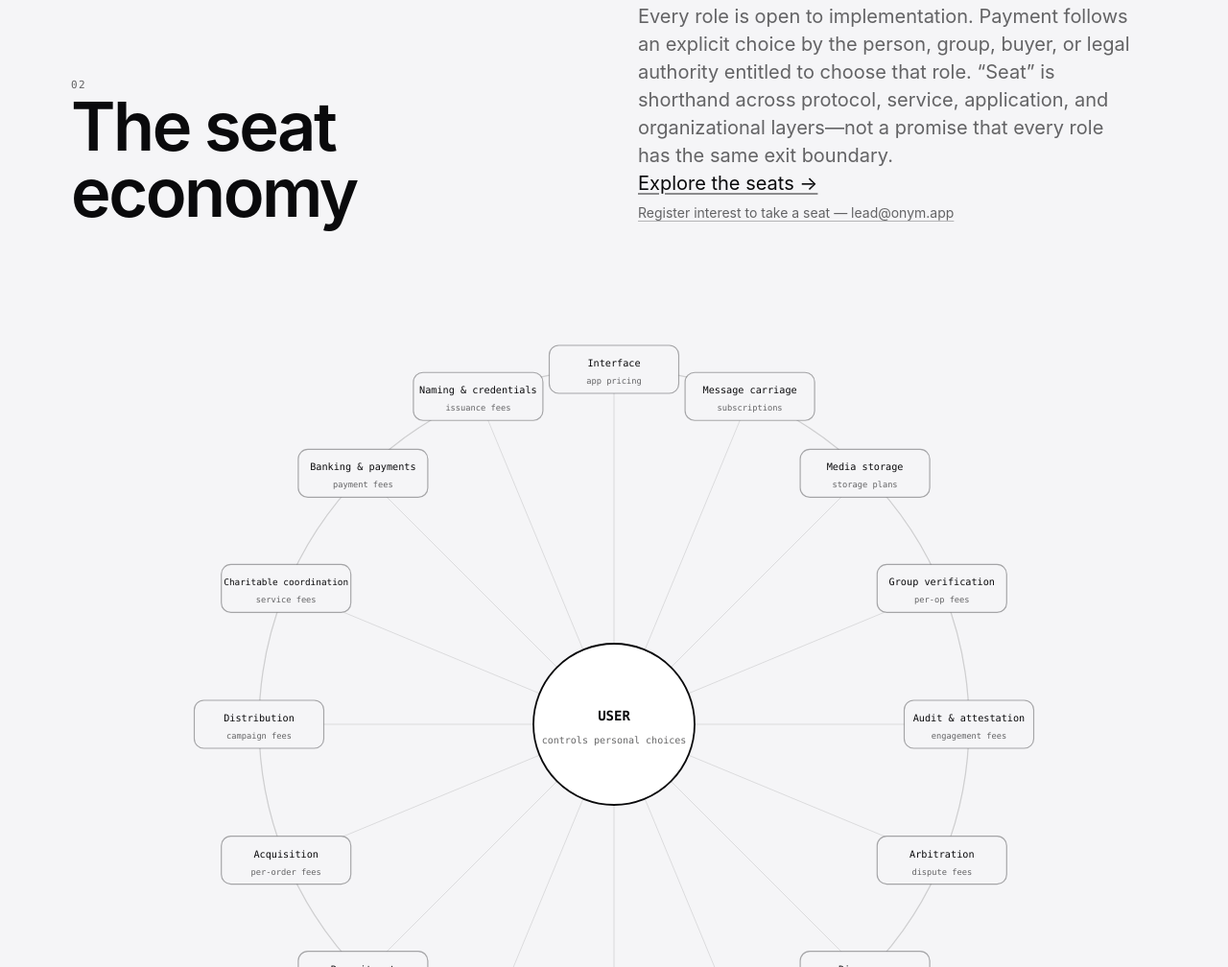
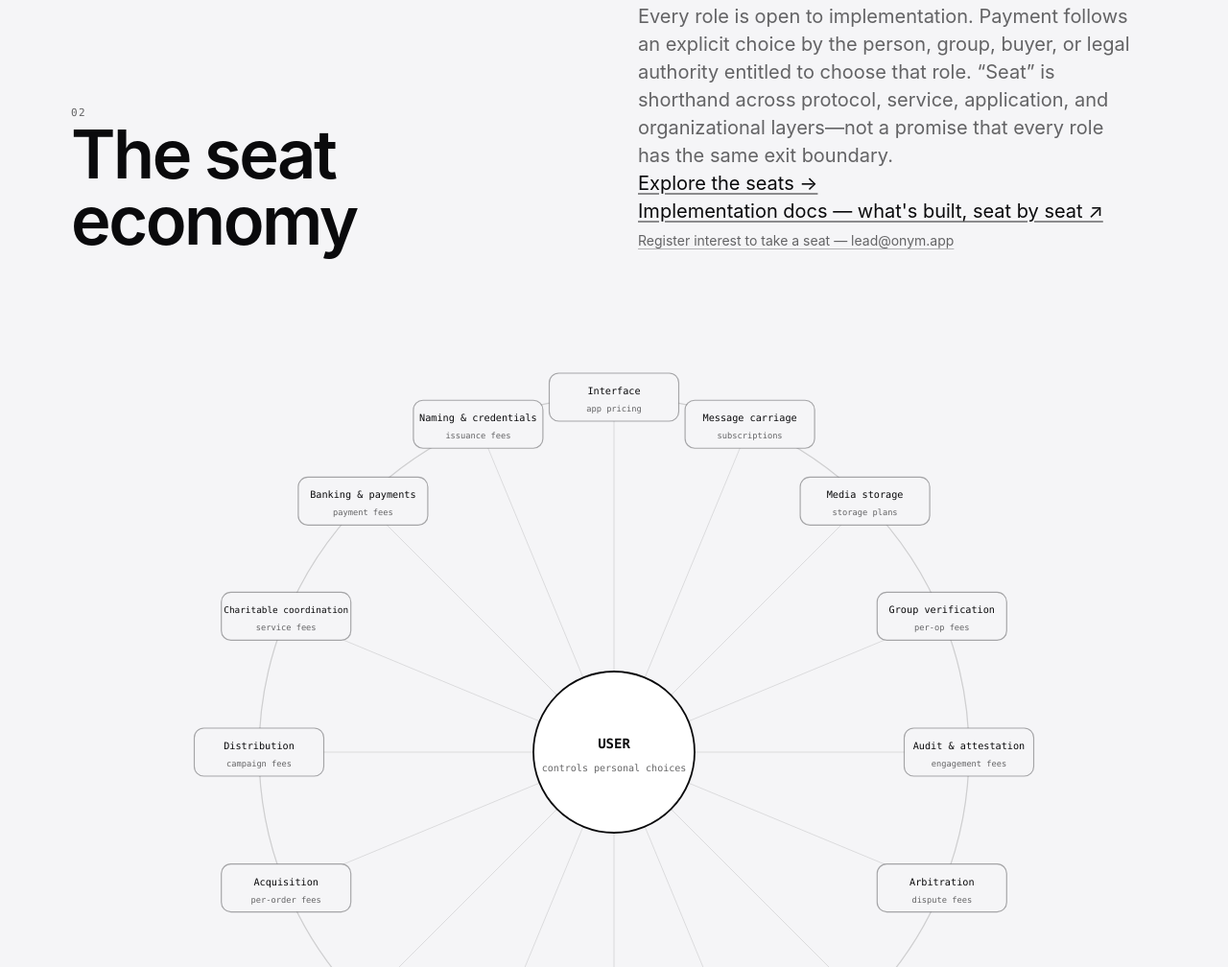
Before and after one commit to onymchat/onym-foundation, a website: page site/index.html in a window 1280 px wide. Shown: the part 2095-3103 px from the top of the page at 96% size. Drawn offline with Linux system fonts and the light colour scheme.

Commit message:
Link docs.onym.foundation from the index page (#14)
seats.html already links out to docs.onym.foundation for the charity and
backup seats specifically; the index page's seat-economy section had no
pointer to the companion implementation-status book at all.

Co-authored-by: Lead @ Onym <lead@onym.app>

```diff
--- a/site/index.html
+++ b/site/index.html
@@ -110,6 +110,7 @@
         </div>
         <p class="slede">Every role is open to implementation. Payment follows an explicit choice by the person, group, buyer, or legal authority entitled to choose that role. “Seat” is shorthand across protocol, service, application, and organizational layers—not a promise that every role has the same exit boundary.<br>
           <a href="seats.html">Explore the seats →</a><br>
+          <a href="https://docs.onym.foundation">Implementation docs — what's built, seat by seat ↗</a><br>
           <a class="micro" href="mailto:lead@onym.app?subject=Seat%20interest" data-seat="&lt;tell us which&gt;">Register interest to take a seat — lead@onym.app</a></p>
       </div>
       <figure class="has-alt">
```
Also changed, not shown: pages/index.html (+1 -0 lines).
